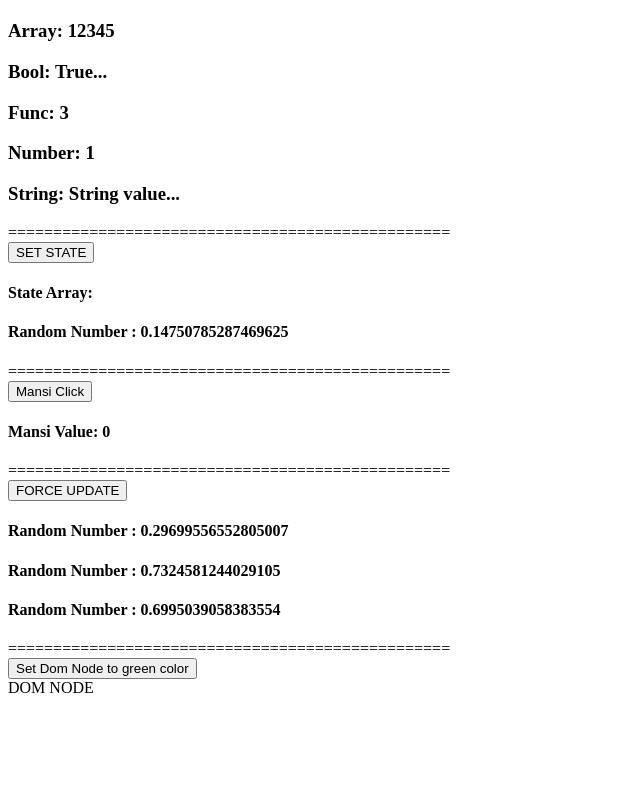
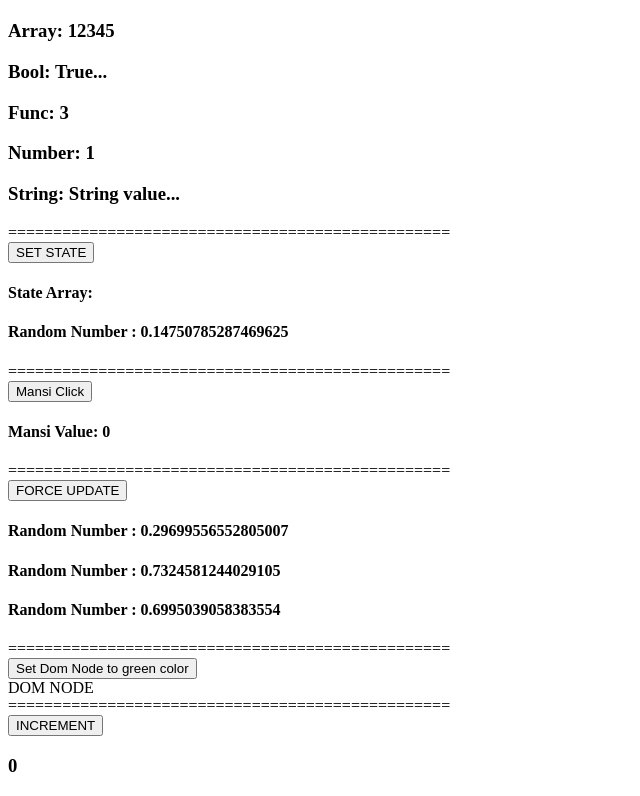
Before and after one commit to mansi-raja5/reactApp, a React app: page / in a window 1280 px wide. Shown: the part 1086-1882 px from the top of the page, without its empty margins (0-640 px from the left). Before the commit the page ends 1791 px from the top, so only its background shows below. Built offline with nearby package versions, Linux system fonts and the light colour scheme.

Commit message:
React Life cycle

```diff
--- a/App.jsx
+++ b/App.jsx
@@ -123,6 +123,8 @@
                 <br/>
                 <button onClick={this.findDomNodeHandler}>Set Dom Node to green color</button>
                 <div id="myDiv"> DOM NODE</div>
+                =================================================
+                <br/>
 			</div>
 		);
 	}
--- a/index.html
+++ b/index.html
@@ -7,6 +7,7 @@
 
    <body>
       <div id = "app"></div>
+      <div id = "mycomp"></div>
       <script src = "index.js"></script>
    </body>
 
--- a/main.js
+++ b/main.js
@@ -2,5 +2,8 @@
 import PropTypes from 'prop-types';
 import ReactDOM from 'react-dom';
 import App from './App.jsx';
+import MyComp from "./myComp.jsx";
 
 ReactDOM.render(<App headerProp = "Header from props...." contentProp= "Contents from props..."/>, document.getElementById('app'));
+
+ReactDOM.render(<MyComp/>, document.getElementById('mycomp'));
--- /dev/null
+++ b/myComp.jsx
@@ -0,0 +1,60 @@
+import React from 'react';
+
+class MyComp extends React.Component {
+    constructor(props){
+        super(props);
+
+        this.state = {
+            data : 0
+        }
+
+        this.setNewNumber = this.setNewNumber.bind(this)
+    };
+
+    setNewNumber(){
+        this.setState({ data : ++this.state.data })
+    }
+
+    render(){
+        return (
+            <div>
+                <button onClick={this.setNewNumber}>INCREMENT</button>
+                <Content myNumber = {this.state.data}></Content>
+            </div>
+        )
+    }
+}
+
+
+class Content extends React.Component{
+    componentWillMount(){
+        console.log('Component WILL MOUNT!')
+    }
+    componentDidMount() {
+        console.log('Component DID MOUNT!')
+    }
+    componentWillReceiveProps(newProps) {
+        console.log('Component WILL RECIEVE PROPS!')
+    }
+    shouldComponentUpdate(newProps, newState) {
+        return true;
+    }
+    componentWillUpdate(nextProps, nextState) {
+        console.log('Component WILL UPDATE!');
+    }
+    componentDidUpdate(prevProps, prevState) {
+        console.log('Component DID UPDATE!')
+    }
+    componentWillUnmount() {
+        console.log('Component WILL UNMOUNT!')
+    }
+    render(){
+        return (
+            <div>
+                <h3>{this.props.myNumber}</h3>
+            </div>
+        )
+    }
+}
+
+export default MyComp;
```
